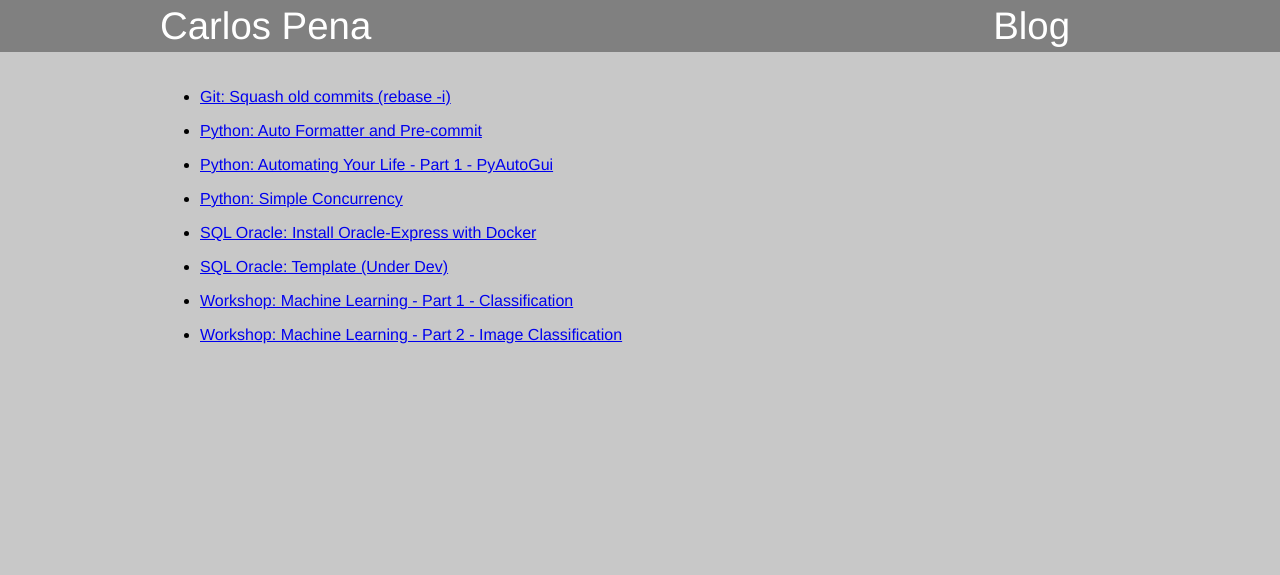
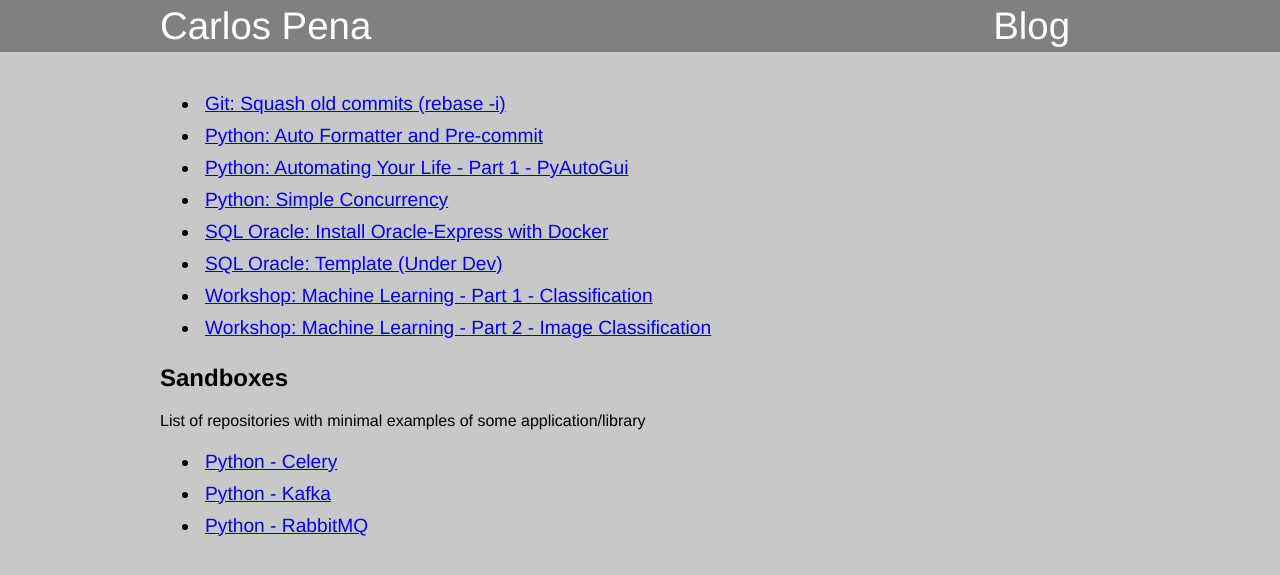
Before and after one commit to CarlosPena00/carlospena00.github.io, a Jekyll site: the page built from pages/blog.md, in a window 1280 px wide. Shown: the top 575 px of the page. Built offline with Jekyll 4.4.1, drawn with Linux system fonts in a browser that asks for light colours.

Commit message:
feat: add list of sandboxes
- List of repositories with minimal examples of some
application/library

```diff
--- a/assets/style.css
+++ b/assets/style.css
@@ -48,6 +48,10 @@
     border-radius: 50%;
 }
 
+.list_padding {
+    padding: 5px;
+    font-size: 1.2em;
+}
 
 body {
     padding: 0;
--- a/pages/blog.md
+++ b/pages/blog.md
@@ -4,10 +4,20 @@ layout: default
 order: 2
 ---
 <content>
-{% assign sort_post = site.posts | sort: 'title' %}
-{% for post in sort_post %}
 <ul>
-    <li><a href='{{ site.baseurl }}{{ post.url }}'>{{ post.title }}</a></li>
+    {% assign sort_post = site.posts | sort: 'title' %}
+    {% for post in sort_post %}
+    <li class='list_padding'><a href='{{ site.baseurl }}{{ post.url }}'>{{ post.title }}</a></li>
+    {% endfor %}
 </ul>
-{% endfor %}
+
+<h2>Sandboxes</h2>
+List of repositories with minimal examples of some application/library
+
+<ul>
+    <li class='list_padding'><a href='https://github.com/CarlosPena00/sandbox_celery'>Python - Celery</a></li>
+    <li class='list_padding'><a href='https://github.com/CarlosPena00/sandbox_kafka'>Python - Kafka</a></li>
+    <li class='list_padding'><a href='https://github.com/CarlosPena00/sandbox_rabbitmq'>Python - RabbitMQ</a></li>
+</ul>
+
 </content>
```
